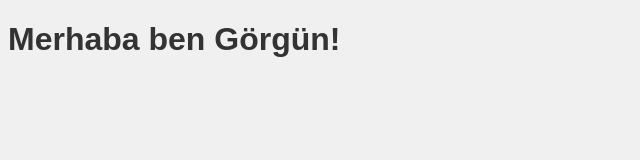
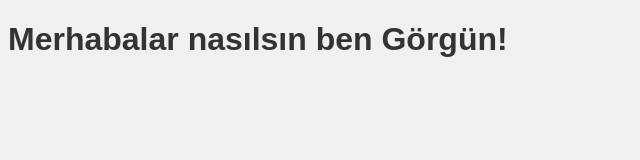
Before and after one commit to celiac00/html-css-projem, a plain HTML site: page index.html in a window 1280 px wide. Shown: the whole page, without its empty margins (0-640 px from the left). Drawn offline with Linux system fonts and the light colour scheme.

Commit message:
merhabalar

```diff
--- a/index.html
+++ b/index.html
@@ -6,6 +6,6 @@
     <link rel="stylesheet" href="style.css">
 </head>
 <body>
-    <h1>Merhaba ben Görgün!</h1>
+    <h1>Merhabalar nasılsın ben Görgün!</h1>
 </body>
 </html>
```
